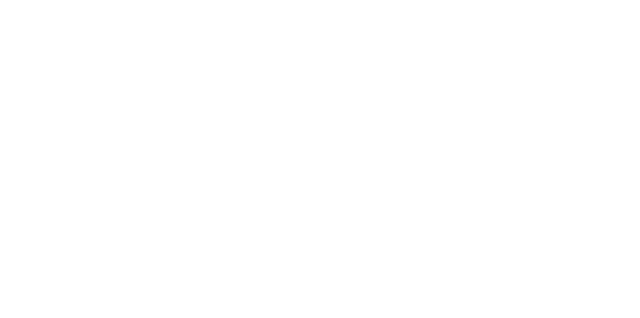
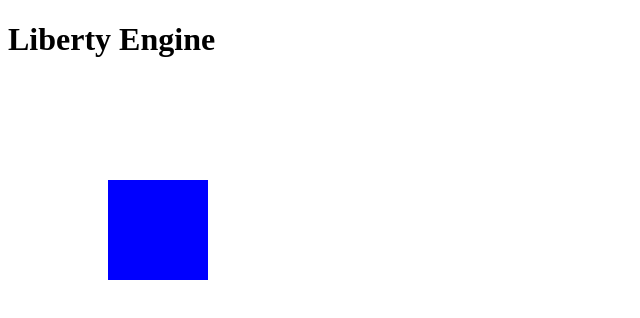
Before and after one commit to arleut/liberty-engine, a website: page index.html in a window 1280 px wide. Shown: the whole page, without its empty margins (0-640 px from the left). Drawn offline with Linux system fonts and the light colour scheme.

Commit message:
First Sprite (Blue Cube)!

```diff
--- a/index.html
+++ b/index.html
@@ -4,6 +4,8 @@
     <title>My App</title>
   </head>
   <body>
-
+   <h1>Liberty Engine</h1>
+    <canvas id="gameCanvas"></canvas>
+    <script src="main.js"></script>
   </body>
 </html>
--- /dev/null
+++ b/main.js
@@ -0,0 +1,7 @@
+const canvas = document.getElementById('gameCanvas');
+const ctx = canvas.getContext('2d');
+
+canvas. width = 800;
+canvas.height = 600;
+ctx.fillStyle = 'blue';
+ctx.fillRect(100, 100, 100, 100);
```
